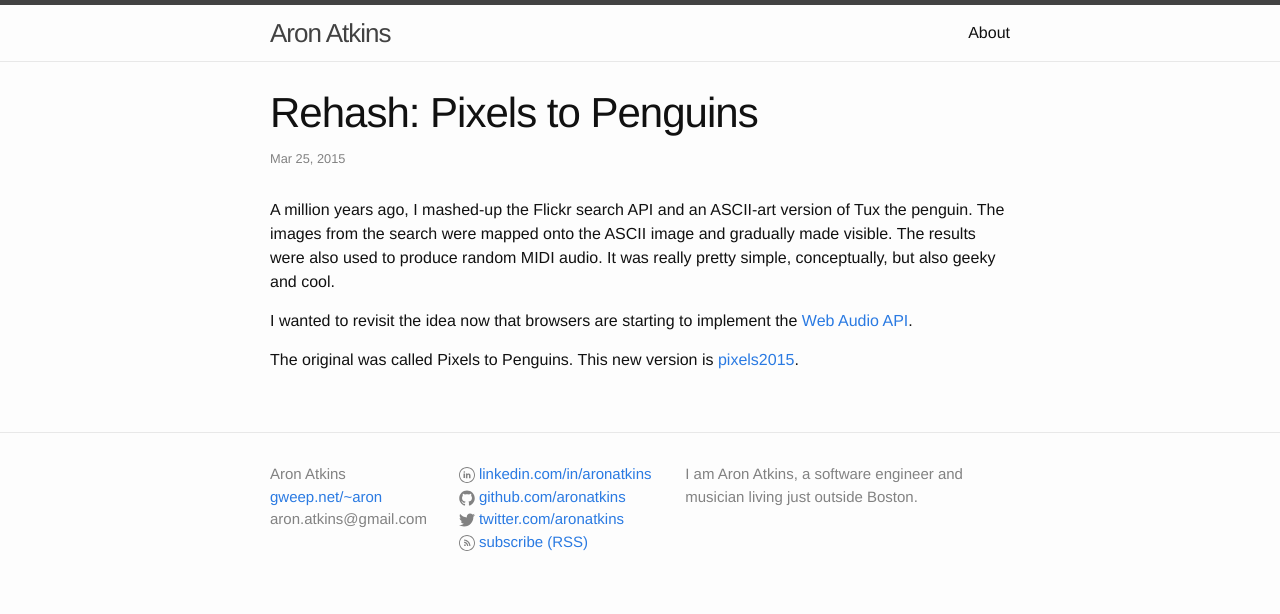
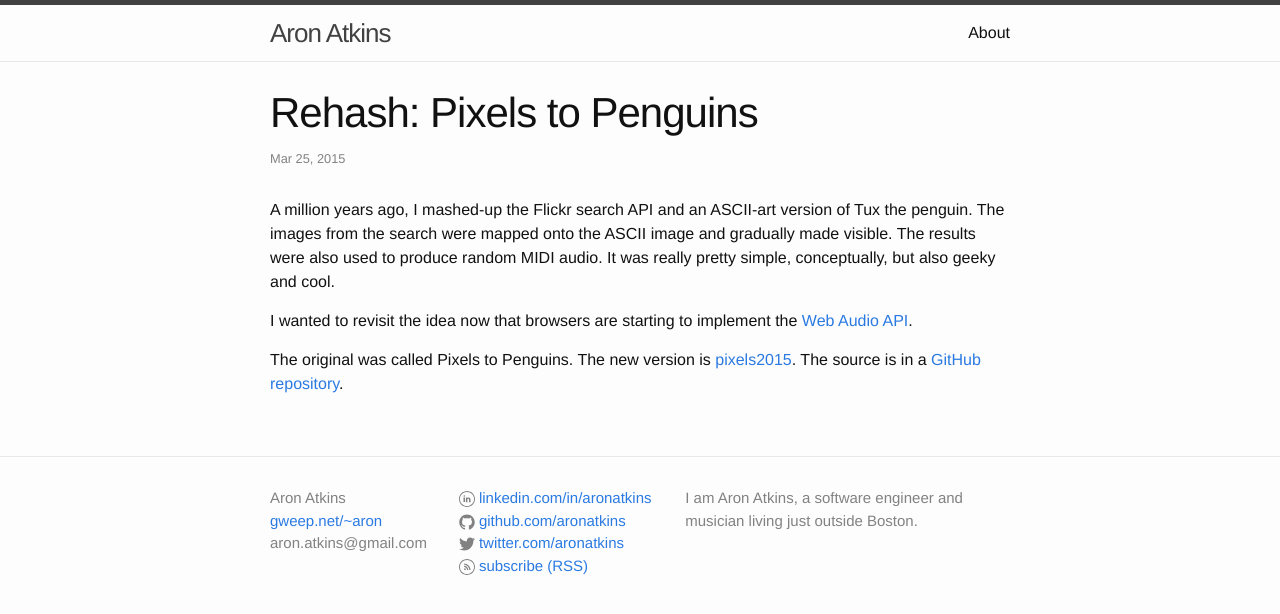
Before and after one commit to aronatkins/aronatkins.github.io, a Jekyll site: the page built from _posts/2015-03-25-rehash-pixels-to-penguins.markdown, in a window 1280 px wide. Shown: the top 614 px of the page. Built offline with Jekyll 4.4.1, drawn with Linux system fonts in a browser that asks for light colours.

Commit message:
links to repo

```diff
--- a/_posts/2015-03-25-rehash-pixels-to-penguins.markdown
+++ b/_posts/2015-03-25-rehash-pixels-to-penguins.markdown
@@ -14,5 +14,7 @@ and cool.
 I wanted to revisit the idea now that browsers are starting to implement the
 [Web Audio API](http://webaudio.github.io/web-audio-api/).
 
-The original was called Pixels to Penguins. This new version is
-[pixels2015](http://aronatkins.github.io/pixels2015/).
+The original was called Pixels to Penguins. The new version is
+[pixels2015](http://aronatkins.github.io/pixels2015/). The source is in a
+[GitHub](https://github.com)
+[repository](https://github.com/aronatkins/pixels2015/tree/gh-pages).
```
